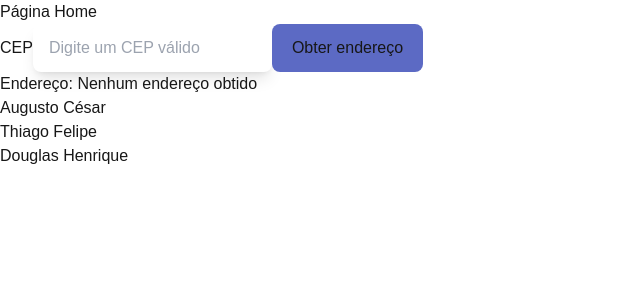
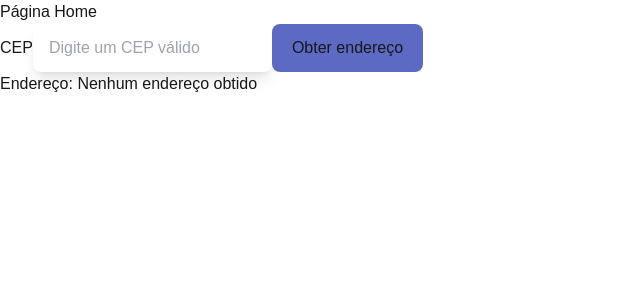
Before and after one commit to Faby4023/Projeto.react, a Next.js app in the folder my-app/: page / in a window 1280 px wide. Shown: the top 300 px of the page, without its empty margins (0-640 px from the left). Built offline with nearby package versions, Linux system fonts and the light colour scheme.

Commit message:
aplicando novas atualizações

```diff
--- /dev/null
+++ b/my-app/src/app/components/header.tsx
@@ -0,0 +1,22 @@
+import Link from "next/link";
+
+export function Header() {
+  return (
+    <header className="border-b border-black py-5 flex justify-end">
+      <nav>
+        <ul className="flex justify-center gap-4">
+          <li>
+            <Link href="/">Página Home</Link>
+          </li>
+          <li>
+            <Link href="/register">Página Resgister</Link>
+          </li>
+          <li>
+            <Link href="/sign-in">Página SignIn</Link>
+          </li>
+        </ul>
+      </nav>
+      <span className="bg-red-400 md:hidden">Menu</span>
+    </header>
+  );
+}
--- a/my-app/src/app/globals.css
+++ b/my-app/src/app/globals.css
@@ -25,3 +25,6 @@ body {
     text-wrap: balance;
   }
 }
+@media only screen and (max-widht:600px) {
+
+}
--- a/my-app/src/app/page.tsx
+++ b/my-app/src/app/page.tsx
@@ -10,11 +10,11 @@ import { getAddress } from "../../get-address";
 
 const nomes: string[] = ["Augusto César", "Thiago Felipe", "Douglas Henrique"];
 
-type Address = {
-  logradouro: string;
-  bairro: string;
-  cidade: string;
-};
+// type Address = {
+//   logradouro: string;
+//   bairro: string;
+//   cidade: string;
+//};
 
 export default function Home() {
   const [address, setAddress] = useState<Address | null>(null);
@@ -61,11 +61,14 @@ export default function Home() {
             : "Nenhum endereço obtido"}
         </span>
       </div>
+
+      <div className="flex flex-col gap-4 mt-6">
       <ul>
-        {nomes.map((nome) =>(
-          <li>{nome}</li>
+        {nomes.map((address) =>(
+          <li key={address.id}>{address.localidade}</li>
         ))}
       </ul>
+      </div>
     </div>
   );
 }
```
